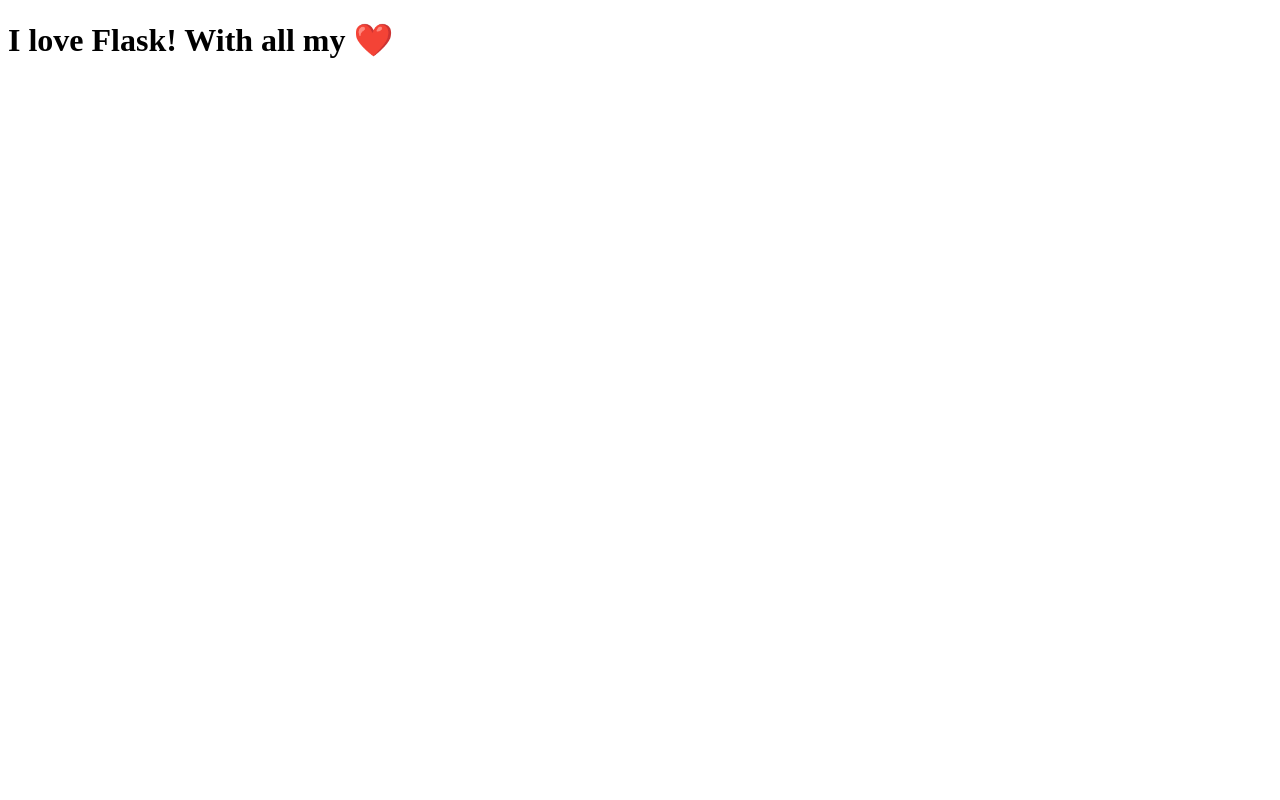
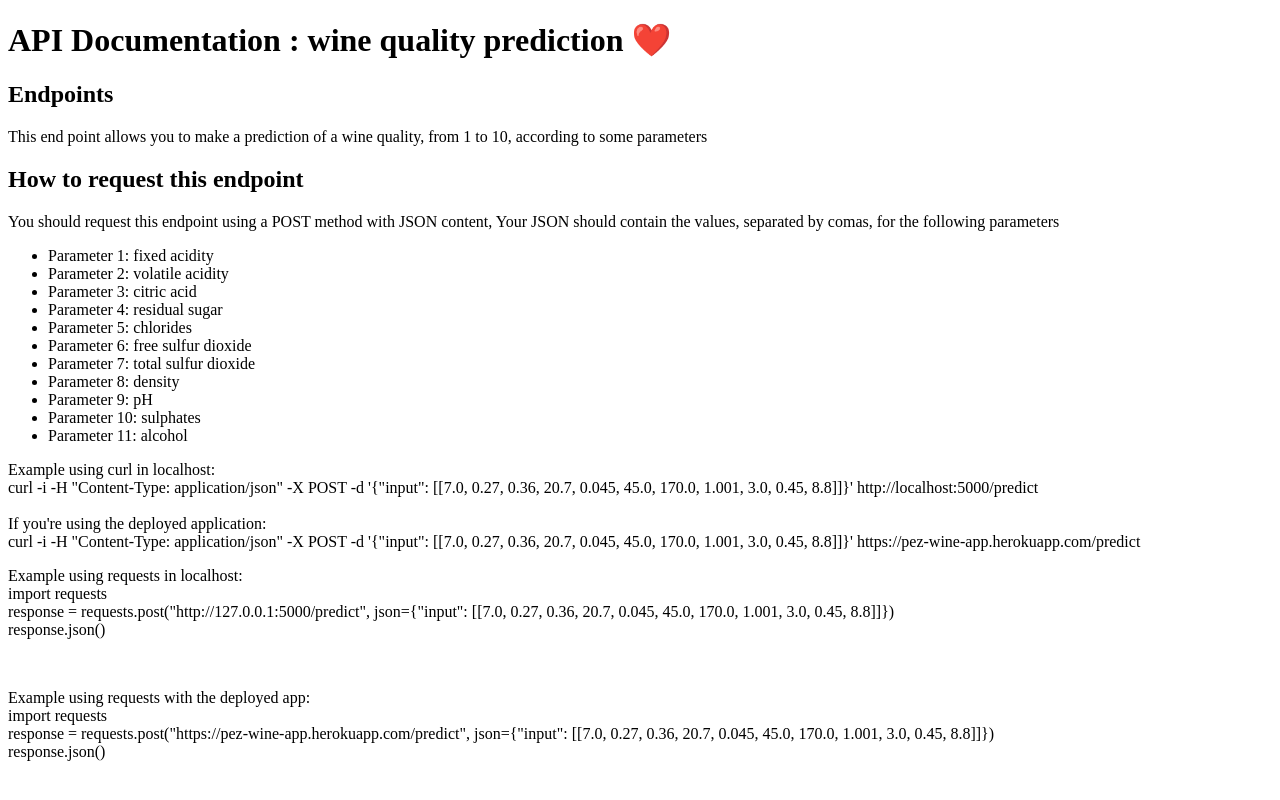
Before and after one commit to pattypooh/pez-jedha, a Flask app: page / in a window 1280 px wide. Run offline with Flask 2, Linux system fonts and the light colour scheme.

Commit message:
Deployment project finished. Documentation was updated.

```diff
--- a/projects/08-deployment/winequality/requirements.txt
+++ b/projects/08-deployment/winequality/requirements.txt
@@ -2,6 +2,7 @@
 scikit-learn
 numpy
 flask
-request
+requests
 jsonify
 joblib
+gunicorn
--- a/projects/08-deployment/winequality/templates/index.html
+++ b/projects/08-deployment/winequality/templates/index.html
@@ -8,8 +8,71 @@
 
 <body>
   <div>
-    <h1>I love Flask! With all my ❤️</h1>
+    <h1>API Documentation : wine quality prediction ❤️</h1>
+    <h2>Endpoints</h2>
   </div>
+  <div>
+    <p>This end point allows you to make a prediction of a wine quality, from 1 to 10, according to some parameters</p>
+    <h2><b> How to request this endpoint</b></h2>
+    <p>You should request this endpoint using a POST method with JSON content,  Your JSON should contain the values, separated by comas, for the following parameters</p>
+    <ul>
+
+      <li>Parameter 1: fixed acidity</li>
+      <li>Parameter 2: volatile acidity</li>
+      <li>Parameter 3: citric acid</li>
+      <li>Parameter 4: residual sugar</li>
+      <li>Parameter 5: chlorides</li>
+      <li>Parameter 6: free sulfur dioxide</li>
+      <li>Parameter 7: total sulfur dioxide</li>
+      <li>Parameter 8: density</li>
+      <li>Parameter 9: pH</li>
+      <li>Parameter 10: sulphates</li>
+      <li>Parameter 11: alcohol</li>
+     </ul>
+  </div>
+
+      <div>
+        Example using curl in localhost: <br>
+        curl -i -H "Content-Type: application/json" -X POST -d '{"input": [[7.0, 0.27, 0.36, 20.7, 0.045, 45.0, 170.0, 1.001, 3.0, 0.45, 8.8]]}' http://localhost:5000/predict <br>
+        <br>
+
+           If you're using the deployed application: <br>
+           curl -i -H "Content-Type: application/json" -X POST -d '{"input": [[7.0, 0.27, 0.36, 20.7, 0.045, 45.0, 170.0, 1.001, 3.0, 0.45, 8.8]]}' https://pez-wine-app.herokuapp.com/predict
+
+      </div>
+      <div>
+        <div>
+          <p>
+          Example using requests in localhost: <br>
+        import requests <br>
+        response = requests.post("http://127.0.0.1:5000/predict", json={"input": [[7.0, 0.27, 0.36, 20.7, 0.045, 45.0, 170.0, 1.001, 3.0, 0.45, 8.8]]}) <br>
+        response.json() <br>
+      </p>
+      <br>
+      <p>
+        Example using requests with the deployed app: <br>
+      import requests <br>
+      response = requests.post("https://pez-wine-app.herokuapp.com/predict", json={"input": [[7.0, 0.27, 0.36, 20.7, 0.045, 45.0, 170.0, 1.001, 3.0, 0.45, 8.8]]}) <br>
+      response.json() <br>
+    </p>
+          </div>
+      </div>
+    <div>
+    </div>
+<!--
+  For a futur version of this app, a form will be proposed to call the API.
+      <form action="/predict" method="post" role="form">
+        <div class="form-group">
+
+
+      <label for="name">Input:</label>
+      <div>
+      <input type="text" class="form-control" name="input" placeholder="Enter here the list of values between brackets, like the example">
+    </div>
+      <button type="submit" class="btn btn-success" name="action-predict">Submit</button>
+</form>
+-->
+
 </body>
 
 </html>
--- a/projects/08-deployment/winequality/wine.py
+++ b/projects/08-deployment/winequality/wine.py
@@ -1,22 +1,24 @@
-from flask import Flask, request, jsonify,  render_template
+from flask import Flask, request, jsonify,  render_template, url_for
 
 import joblib
 
 app = Flask(__name__)
 
-@app.route("/")
+@app.route("/", methods=['GET', 'POST'])
 def index():
     '''
-    returns a page
+    returns an index page
     '''
-    print('in index.html')
+    print('///In index.html')
     return render_template('index.html')
 
 @app.route("/predict", methods=["POST"])
 def predict():
     '''
-    predicts wine quality
+    Rredicts wine quality
     '''
+    #if request.form.get('action-predict') == 'Submit':
+        #print('Button submit pressed')
     # Check if request has a JSON content
     if request.json:
         # Get the JSON as dictionnary
@@ -32,7 +34,7 @@
             # result so as to be serializable by jsonify()
             #prediction = str(prediction[0])
             return jsonify([str(pred) for pred in prediction]), 200
-    return jsonify({"msg": "Error: not a JSON or no email key in your request"})
+    return jsonify({"msg": "Error: not a JSON or no input key in your request"})
 
 if __name__ == "__main__":
     #app.run(debug=True)
```
Also changed, not shown: projects/08-deployment/winequality/README.md, 4 other files.
